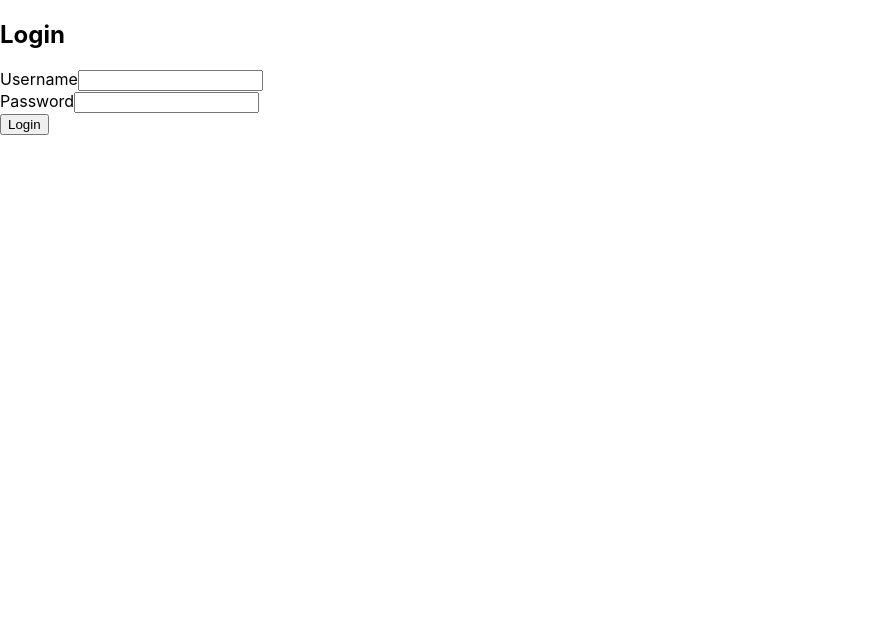
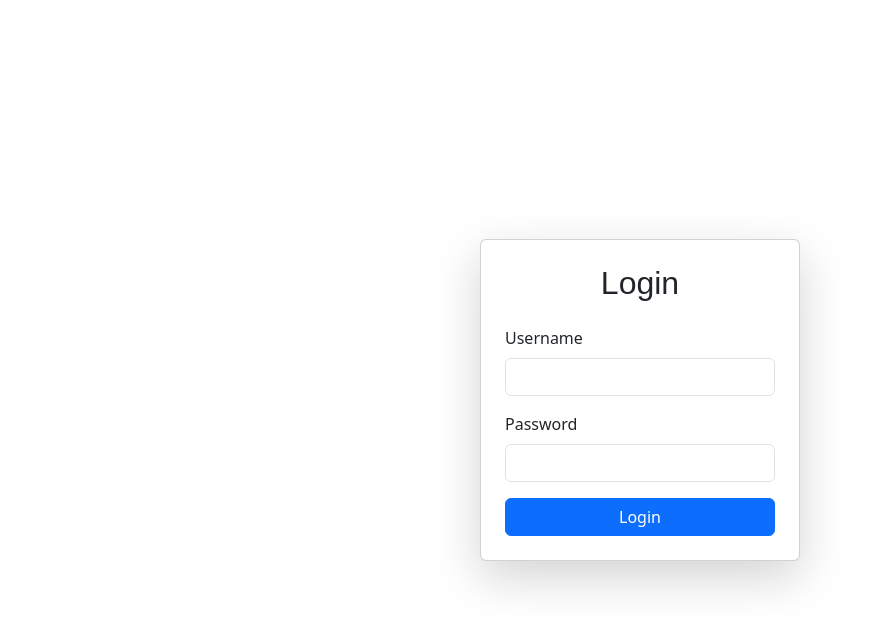
Before and after one commit to Eren-Kucukkurt/Music-Shop, a React (Create React App) app in the folder myproject/frontend/: page / in a window 1280 px wide. Shown: the top 628 px of the page, without its empty margins (0-876 px from the left). Built offline with nearby package versions, Linux system fonts and the light colour scheme.

Commit message:
Visually enhanced the login page

```diff
--- a/myproject/frontend/package.json
+++ b/myproject/frontend/package.json
@@ -7,6 +7,7 @@
     "@testing-library/react": "^13.4.0",
     "@testing-library/user-event": "^13.5.0",
     "axios": "^1.7.7",
+    "bootstrap": "^5.3.3",
     "react": "^18.3.1",
     "react-dom": "^18.3.1",
     "react-scripts": "5.0.1",
--- /dev/null
+++ b/myproject/frontend/src/components/Login.css
@@ -0,0 +1,17 @@
+/* Login.css */
+.card {
+    border-radius: 10px;
+  }
+
+  h2 {
+    font-family: 'Arial', sans-serif;
+  }
+
+  .btn-primary {
+    background-color: #007bff;
+    border-color: #007bff;
+  }
+
+  body {
+    background-color: #f8f9fa;
+  }
--- a/myproject/frontend/src/components/Login.js
+++ b/myproject/frontend/src/components/Login.js
@@ -1,5 +1,6 @@
 import React, { useState } from 'react';
 import axios from 'axios';
+import './Login.css';  // Optional: Create your own CSS to customize further
 
 function Login({ onLoginSuccess }) {
   const [username, setUsername] = useState('');
@@ -22,19 +23,33 @@
   };
 
   return (
-    <div>
-      <h2>Login</h2>
-      <form onSubmit={handleSubmit}>
-        <div>
-          <label>Username</label>
-          <input type="text" value={username} onChange={(e) => setUsername(e.target.value)} />
-        </div>
-        <div>
-          <label>Password</label>
-          <input type="password" value={password} onChange={(e) => setPassword(e.target.value)} />
-        </div>
-        <button type="submit">Login</button>
-      </form>
+    <div className="d-flex justify-content-center align-items-center vh-100">
+      <div className="card p-4 shadow-lg" style={{ width: '20rem' }}>
+        <h2 className="text-center mb-4">Login</h2>
+        <form onSubmit={handleSubmit}>
+          <div className="mb-3">
+            <label className="form-label">Username</label>
+            <input
+              type="text"
+              className="form-control"
+              value={username}
+              onChange={(e) => setUsername(e.target.value)}
+              required
+            />
+          </div>
+          <div className="mb-3">
+            <label className="form-label">Password</label>
+            <input
+              type="password"
+              className="form-control"
+              value={password}
+              onChange={(e) => setPassword(e.target.value)}
+              required
+            />
+          </div>
+          <button type="submit" className="btn btn-primary w-100">Login</button>
+        </form>
+      </div>
     </div>
   );
 }
--- a/myproject/frontend/src/index.js
+++ b/myproject/frontend/src/index.js
@@ -3,6 +3,8 @@
 import './index.css';
 import App from './App';
 import reportWebVitals from './reportWebVitals';
+import 'bootstrap/dist/css/bootstrap.min.css';
+
 
 const root = ReactDOM.createRoot(document.getElementById('root'));
 root.render(
```
Also changed, not shown: 2 other files (tests, documents, lock files or other folders).
